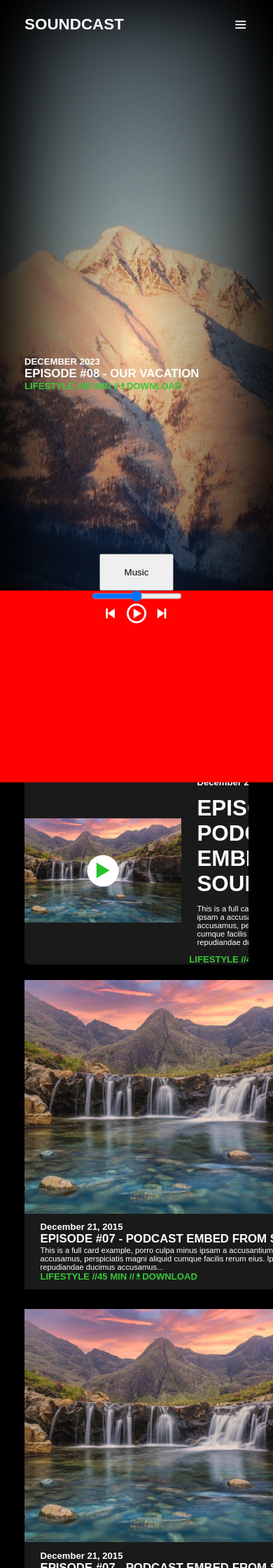
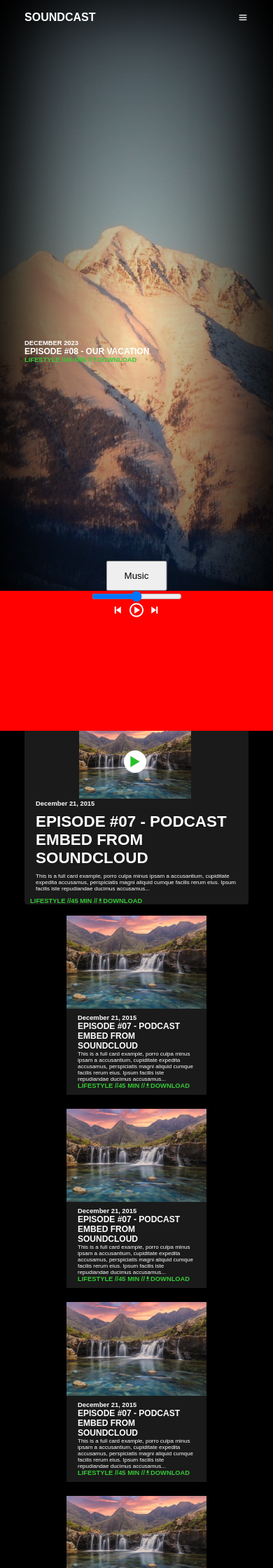
Before and after one commit to theaysha/muzic, a PHP site: page / in a window 390 px wide; the page is wider, and only the part inside the window is pictured. Shown: the top 2240 px of that part at 70% size. Run offline with PHP 8.4, Linux system fonts and the light colour scheme; the visitor is signed in with stand-in values (Sample User, id 1).

Commit message:
make card and index page responsive

```diff
--- a/css/design.css
+++ b/css/design.css
@@ -163,9 +163,9 @@ section{
 .cards{
     display: grid;
     margin-top: 2rem;
-    grid-template-columns: repeat(auto-fill,minmax(500px, 1fr));
-    /* justify-items: stretch; */
-    /* grid-auto-rows: 300px; */
+    grid-template-columns: repeat(auto-fill,minmax(200px, 48%));
+    justify-content: center;
+    align-items: center;
     grid-gap: 2.5rem;
 }
 
@@ -223,6 +223,8 @@ form button i{
     display: flex;
     justify-content: space-between;
     padding: 2rem 9%;
+    flex-wrap: wrap;
+    gap: 2.5rem;
 }
 
 .main {
@@ -324,7 +326,7 @@ form button i{
 
     @media(max-width: 1080px) {
         html{
-            font-size: 80%;
+            font-size: 50%;
         }
         header nav{
             display: none;
@@ -342,8 +344,15 @@ form button i{
         }
     }
 
-    @media(max-width: 768px){
-        html{
-            font-size: 70%;
+    @media(max-width: 975px){
+        .box{
+            flex-direction: column;
         }
     }
+
+    @media(max-width: 768px){
+            html{
+                font-size: 50%;
+            }
+
+    }
--- a/index.php
+++ b/index.php
@@ -90,7 +90,6 @@
                             </div>
                         </div>
                     </div>
-                    <div class="card_item">
                         <div class="card_item">
                             <img src="background.jpg">
                             <div class="card_content">
@@ -107,7 +106,6 @@
                                 </div>
                             </div>
                         </div>
-                    </div>
                     <div class="card_item">
                         <img src="background.jpg">
                         <div class="card_content">
@@ -172,8 +170,6 @@
                     <li><a href="">PAGES</a></li>
                     <li><a href="">ABOUT US</a></li>
                     <li><a href="contact.php">CONTACTS</a></li>
-
-
                 </ul>
         </div>
         <div class="div1">
```
